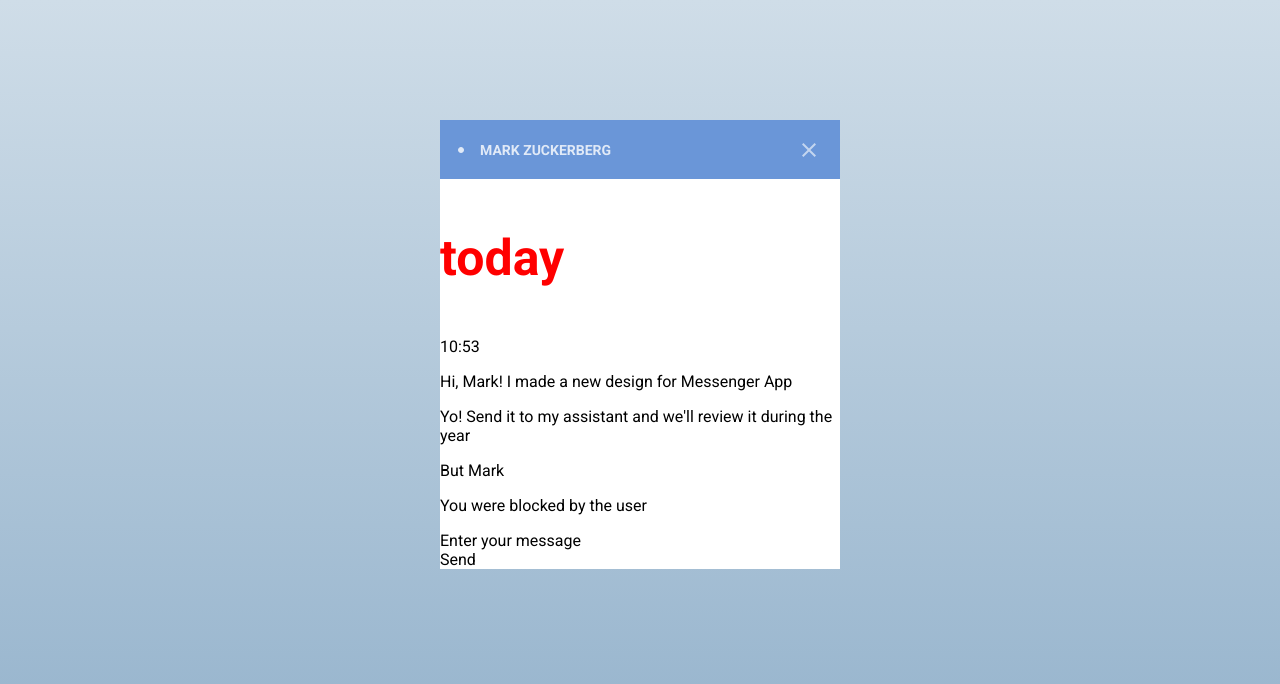
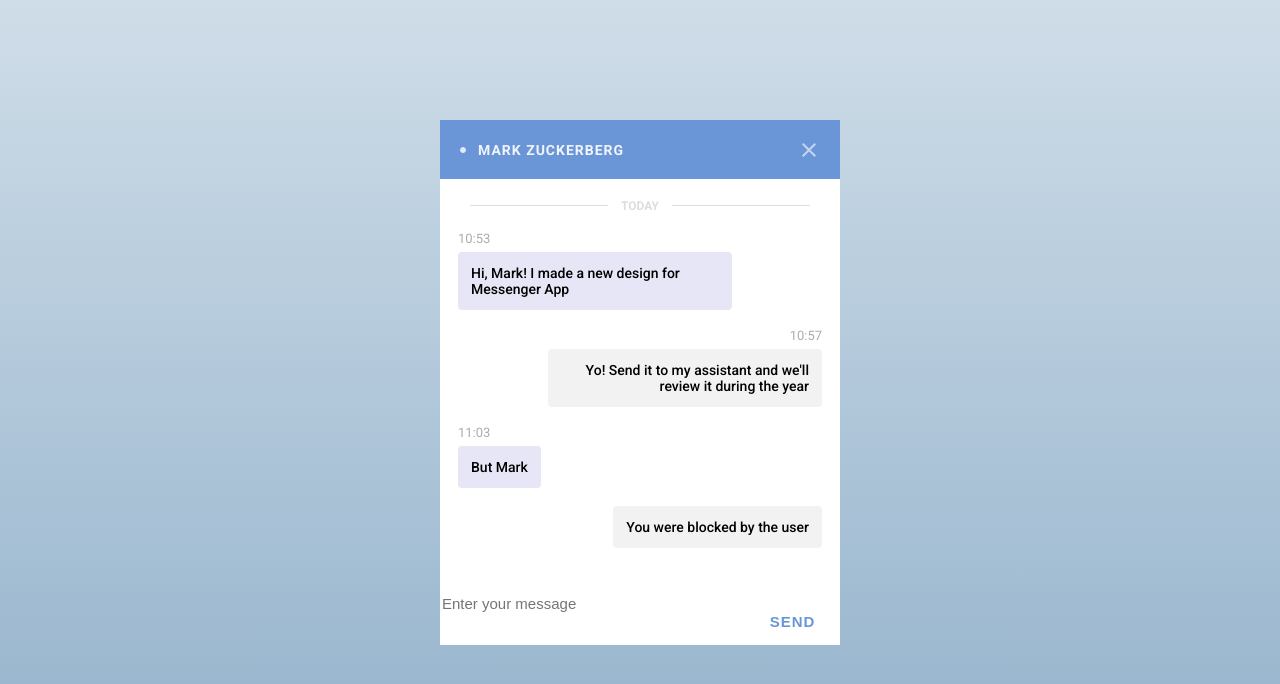
Before and after one commit to PickleDan/PickleDan.github.io, a plain HTML site: page step4/index.html in a window 1280 px wide. Drawn offline with Linux system fonts and the light colour scheme.

Commit message:
create the chat but it remains to finish the sending field

```diff
--- a/step4/index.html
+++ b/step4/index.html
@@ -18,28 +18,33 @@
         <h2 class="top__name">Mark Zuckerberg</h2>
         <img src="/img/close.svg" alt="" class="top__close">
       </div>
-      <div class="date-line">
+
+
+      <div class="chat">
         <h3>today</h3>
+        <div class="message left">
+          <div class="message__time">10:53</div>
+          <p class="message__text message__sender">Hi, Mark! I made a new design for Messenger App</p>
+        </div>
+        <div class="message right">
+          <div class="message__time">10:57</div>
+          <p class="message__text message__recipient">Yo! Send it to my assistant and we'll review it during the year
+          </p>
+        </div>
+        <div class="message left">
+          <div class="message__time">11:03</div>
+          <p class="message__text message__sender">But Mark</p>
+        </div>
+        <div class="message right">
+          <p class="message__text message__recipient">You were blocked by the user</p>
+        </div>
       </div>
-      <div class="message">
-        <div class="message__time">10:53</div>
-        <p class="message__text">Hi, Mark! I made a new design for Messenger App</p>
-      </div>
-      <div class="message">
-        <div class="message__time"></div>
-        <p class="message__text">Yo! Send it to my assistant and we'll review it during the year</p>
-      </div>
-      <div class="message">
-        <div class="message__time"></div>
-        <p class="message__text">But Mark</p>
-      </div>
-      <div class="message">
-        <div class="message__time"></div>
-        <p class="message__text">You were blocked by the user</p>
-      </div>
+
       <div class="message-form">
-        <div class="message-form__text">Enter your message</div>
-        <div class="message-form__btn">Send</div>
+        <form>
+          <input type="text" class="text-form" name="message-body" placeholder="Enter your message">
+          <input type="submit" class="btn" value="Send">
+        </form>
       </div>
     </div>
   </div>
--- a/step4/styles.css
+++ b/step4/styles.css
@@ -3,6 +3,9 @@
     background: linear-gradient(to top, #92B1CB, #CFDDE8 );
     background-size: 100% 100%;
     background-attachment: fixed;
+}
+p{
+    margin: 0;
 }
 .box{
     width: 400px;
@@ -14,7 +17,7 @@
     color: #fff;
     display: flex;
     align-items: center;
-    padding: 10px 5px 10px 18px;
+    padding: 10px 5px 10px 20px;
 }
 .top__dot{
     width: 4px;
@@ -27,15 +30,99 @@
 .top__name{
     text-transform: uppercase;
     font-size: 14px;
-    padding-left: 16px;
-    opacity: 0.8;
+    padding-left: 12px;
+    letter-spacing: 1px;
+    opacity: 0.9;
 }
 img{
     margin-left: auto;
     padding-right: 14px;
     opacity: 0.6;
+    transition: 0.5s;
+}
+img:hover{
+    opacity: 1;
 }
 h3{
-    color: red;
-    font-size: 50px;;
+    padding-top: 2px;
+    text-align: center;
+    text-transform: uppercase;
+    font-size: 12px;
+    color: #ddd;
+    margin-top: 0;
+    margin-bottom: 18px;
+
 }
+h3:before,
+h3:after {
+    content: "";
+    margin-bottom: 3px;
+    display: inline-block;
+    width: 38%;
+    height: 0.9px;
+    vertical-align: middle;
+    background: #ddd;
+}
+h3:before{
+    margin-right: 13px;
+}
+h3:after{
+    margin-left: 13px;
+}
+.chat{
+    padding: 18px;
+    margin-bottom: 10px;
+}
+.message{
+    font-size: 13px;
+    margin-bottom: 18px;
+}
+.message__time{
+    margin-bottom: 6px;
+    color: #acacac;
+    font-size: 13px;
+}
+.message__text{
+    display: inline-block;
+    width: auto;
+    max-width: 248px;
+    width: auto;
+    font-weight: 500;
+    font-size: 14px;
+    border-radius: 4px;
+    padding: 10px;
+}
+.right{
+    text-align: right;
+}
+.left{
+    text-align-last: left;
+}
+.message__sender{
+    background: #E6E6F6;
+    border: 3px solid  #E6E6F6;
+}
+.message__recipient{
+    background: #F2F2F2;
+    border: 3px solid #F2F2F2;
+}
+.text-form{
+    width: 80%;
+    border: none;
+    font-size: 15px;
+    font-weight: 500;
+}
+.btn{
+    display: block;
+    margin-left: auto;
+    width: 20%;
+    padding: 0 15px 15px 0;
+    border: none;
+    background-color: transparent;
+    color: #6a96d8;
+    font-weight: bold;
+    text-transform: uppercase;
+    letter-spacing: 1px;
+    font-size: 15px;
+    cursor: pointer;
+}
```
